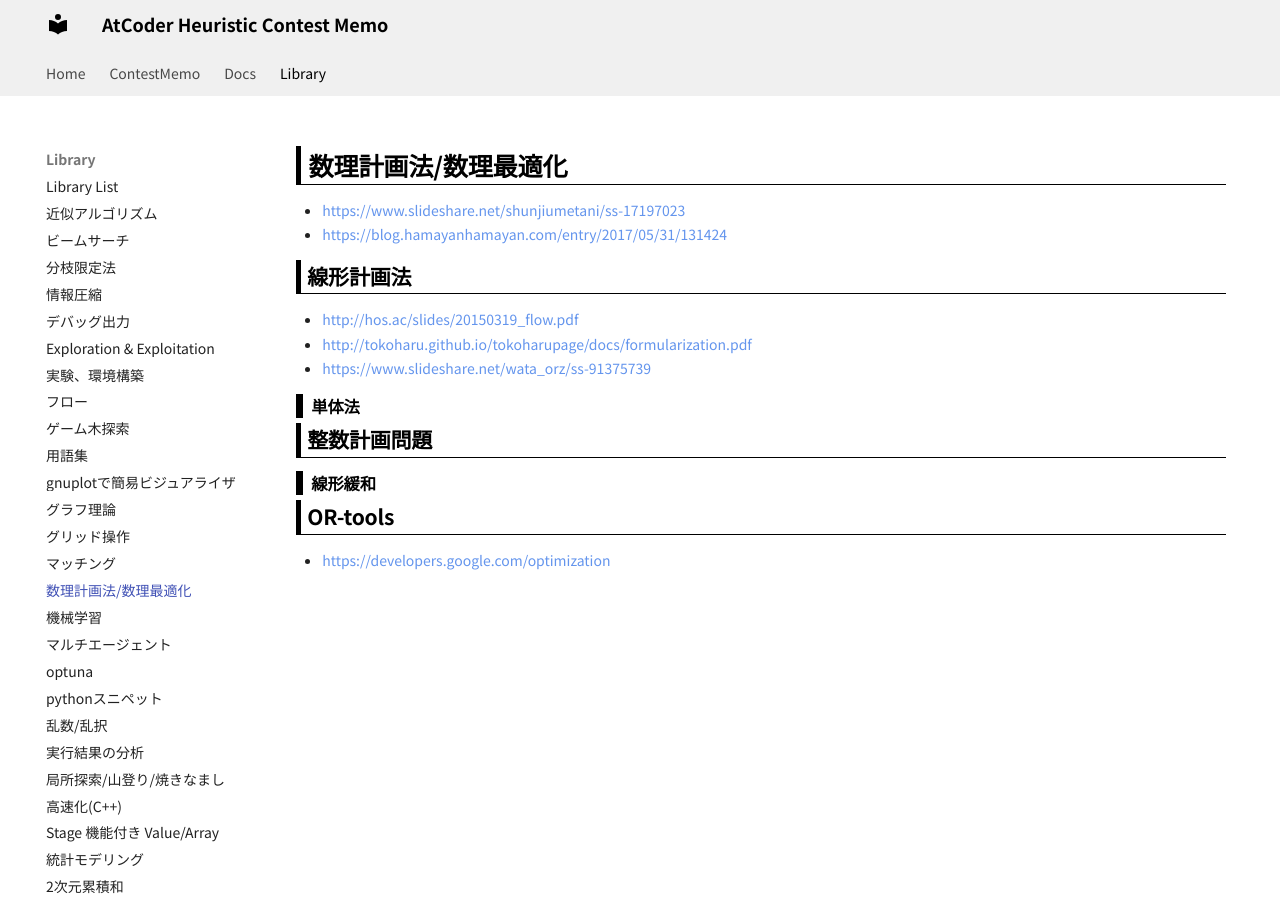
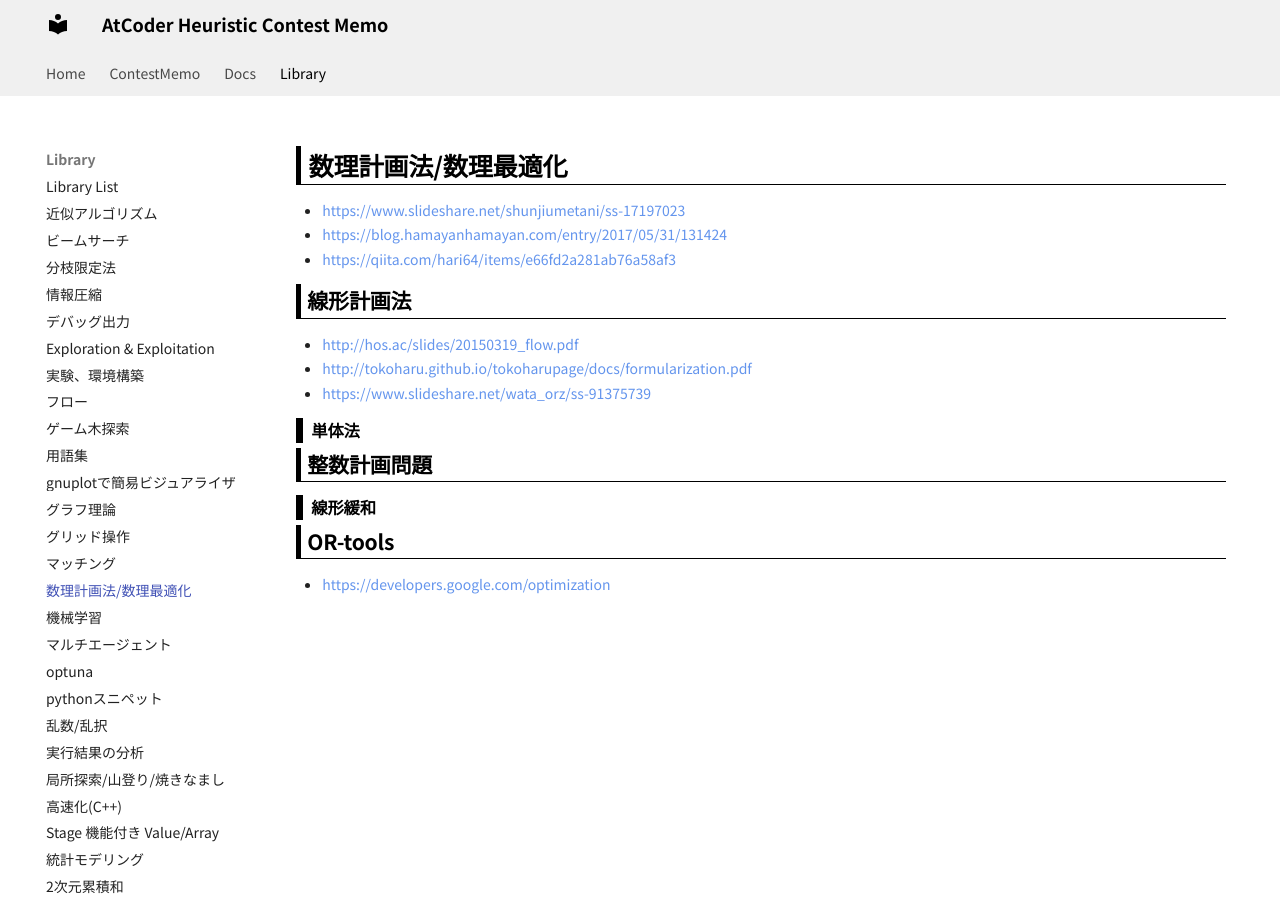
Before and after one commit to jetbead/AtCoderHeuristicContestMemo, an MkDocs documentation site: the page built from docs/Library/math_opt.md, in a window 1280 px wide. Built offline with MkDocs 1.6.1 and Material for MkDocs 9.7.7, drawn with Linux system fonts in a browser that asks for light colours; some web fonts are replaced; some of the changed lines change nothing that is shown.

Commit message:
Update math_opt.md

```diff
--- a/docs/Library/math_opt.md
+++ b/docs/Library/math_opt.md
@@ -2,6 +2,7 @@
 
 - https://www.slideshare.net/shunjiumetani/ss-17197023
 - https://blog.hamayanhamayan.com/entry/2017/05/31/131424
+- https://qiita.com/hari64/items/e66fd2a281ab76a58af3
 
 
 ## 線形計画法
```
